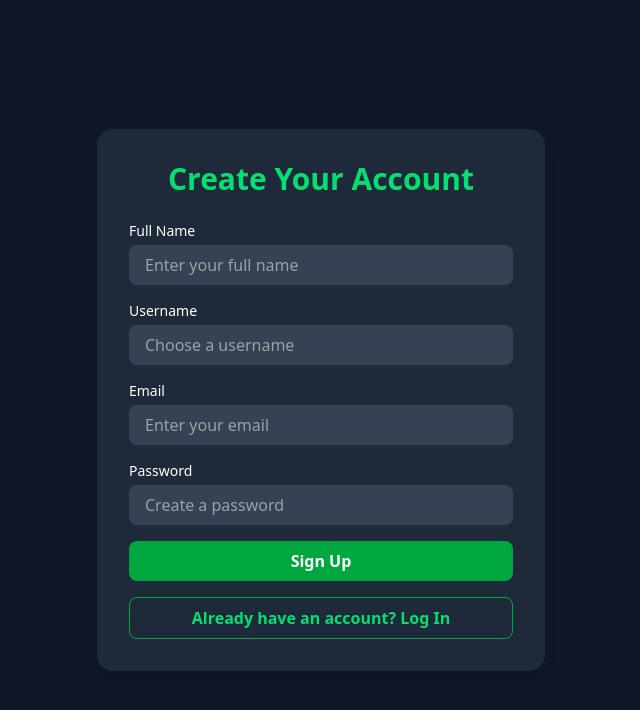
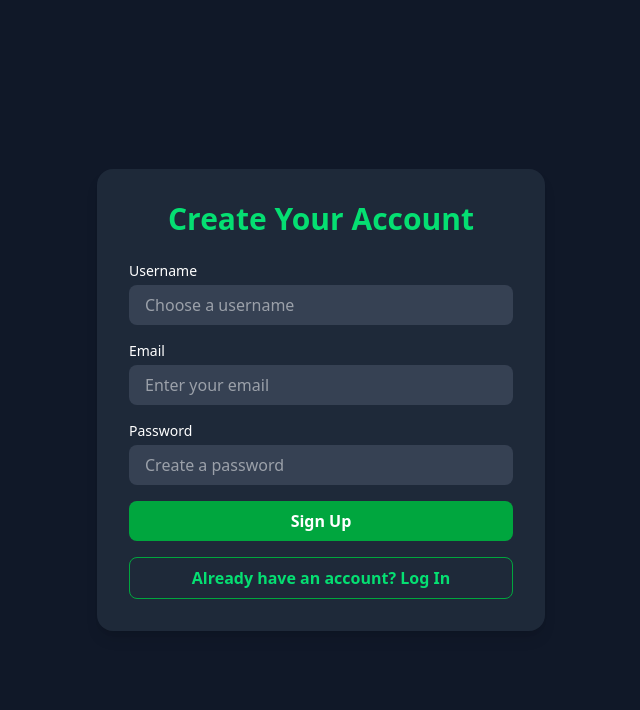
Before and after one commit to KIRANBADAKURAVA/PaperTrade, a React (Vite) app in the folder client/CryptoTrade/: page /signup in a window 1280 px wide. Shown: the top 710 px of the page, without its empty margins (319-959 px from the left). Built offline with nearby package versions, Linux system fonts and the light colour scheme.

Commit message:
fix: Update CORS credentials and access token expiry in environment configuration; clean up Header and TradeModal components

```diff
--- a/client/CryptoTrade/src/Components/Header.jsx
+++ b/client/CryptoTrade/src/Components/Header.jsx
@@ -26,7 +26,6 @@ export default function Header() {
     try {
       const response = await fetch('http://localhost:8000/api/v1/user/logout', {
         method: 'POST',
-        credentials: 'include',
         headers: {
           Authorization: `Bearer ${accessToken}`,
         },
--- a/client/CryptoTrade/src/Components/TradeModal.jsx
+++ b/client/CryptoTrade/src/Components/TradeModal.jsx
@@ -1,6 +1,7 @@
 import React, { useEffect, useState } from 'react';
 import { useSelector } from 'react-redux';
 import { useNavigate } from 'react-router-dom';
+
 
 const TradeModal = ({ isOpen, onClose, onSuccess, symbol }) => {
   const [price, setPrice] = useState('');
@@ -68,7 +69,7 @@ const TradeModal = ({ isOpen, onClose, onSuccess, symbol }) => {
           'Content-Type': 'application/json',
           'Authorization': `Bearer ${accessToken}`,
         },
-        credentials: 'include',
+
         body: JSON.stringify(tradeData),
       });
 
@@ -77,6 +78,7 @@ const TradeModal = ({ isOpen, onClose, onSuccess, symbol }) => {
         return;
       }
       const result = await response.json();
+      navigate('/')
 
       if (!response.ok) {
         throw new Error(result.message || 'Trade failed');
--- a/client/CryptoTrade/src/Pages/SignUpPage.jsx
+++ b/client/CryptoTrade/src/Pages/SignUpPage.jsx
@@ -44,16 +44,7 @@ const SignUpPage = () => {
         <h2 className="text-3xl font-bold text-center text-green-400">Create Your Account</h2>
 
         <form onSubmit={handleSignup} className="space-y-4">
-          <div>
-            <label className="block text-sm mb-1">Full Name</label>
-            <input
-              type="text"
-              className="w-full px-4 py-2 rounded-lg bg-gray-700 text-white focus:outline-none focus:ring-2 focus:ring-green-500"
-              placeholder="Enter your full name"
-              value={name}
-              onChange={(e) => setName(e.target.value)}
-            />
-          </div>
+
 
           <div>
             <label className="block text-sm mb-1">Username</label>
```
Also changed, not shown: 2 other files (tests, documents, lock files or other folders).
